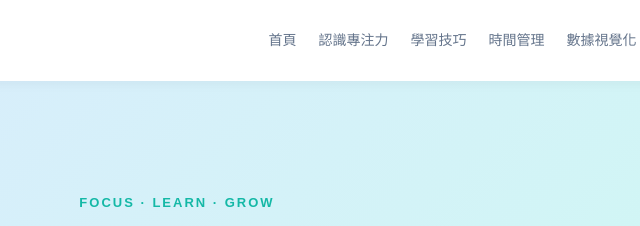
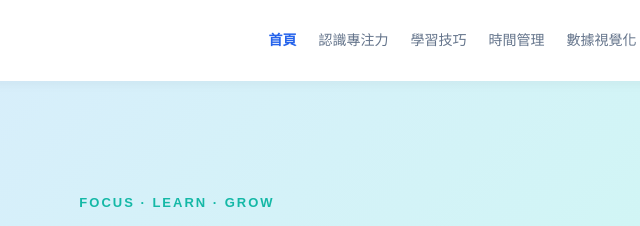
Before and after one commit to david372198/FocusLab, a plain HTML site: page index.html in a window 1280 px wide. Shown: the top 226 px of the page, 463-1103 px from the left. Drawn offline with Linux system fonts and the light colour scheme.

Commit message:
Update style.css

```diff
--- a/css/style.css
+++ b/css/style.css
@@ -320,3 +320,8 @@ nav a:hover {
     font-size: 30px;
   }
 }
+
+nav a.active {
+  color: var(--primary);
+  font-weight: 700;
+}
```
